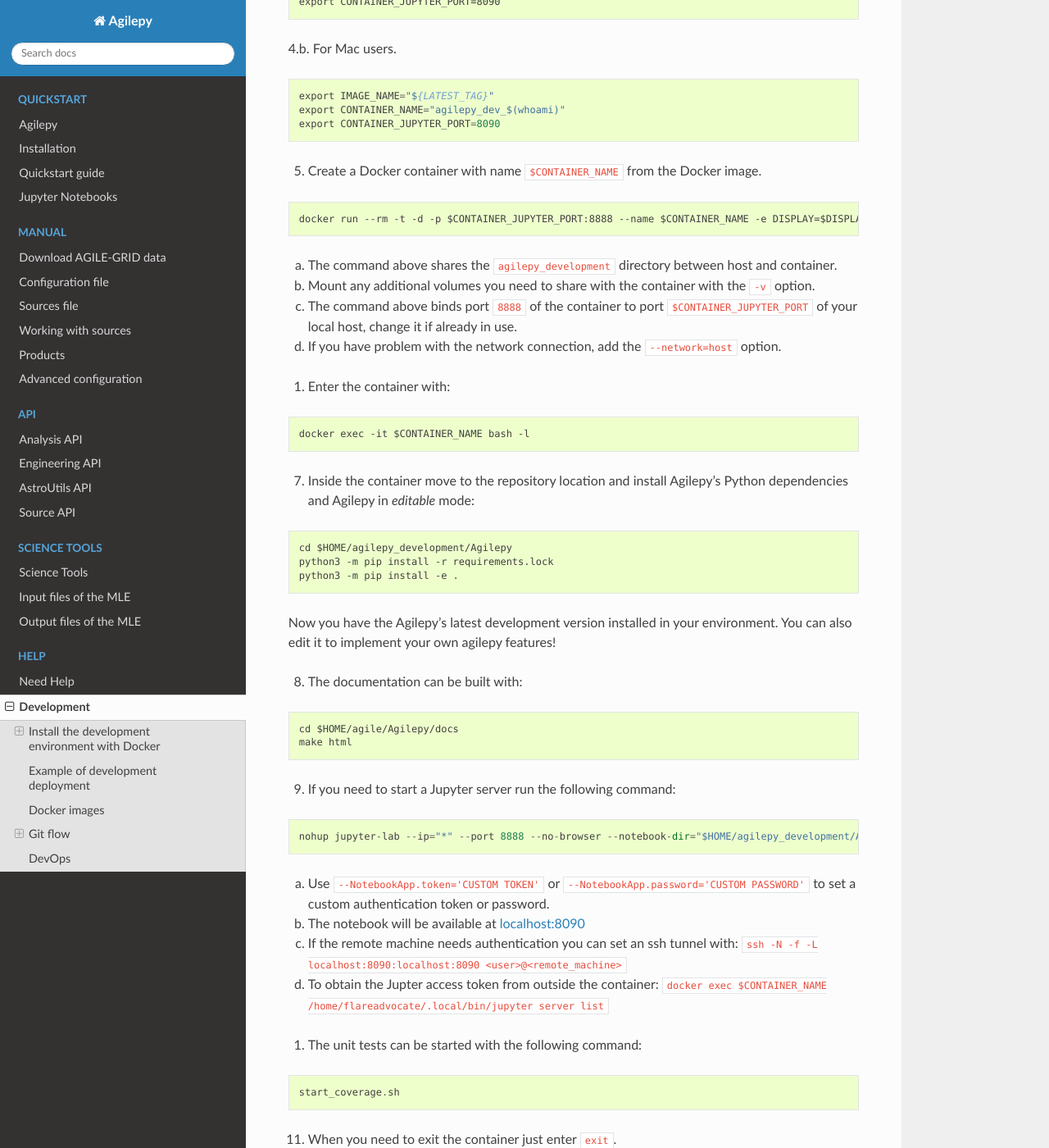
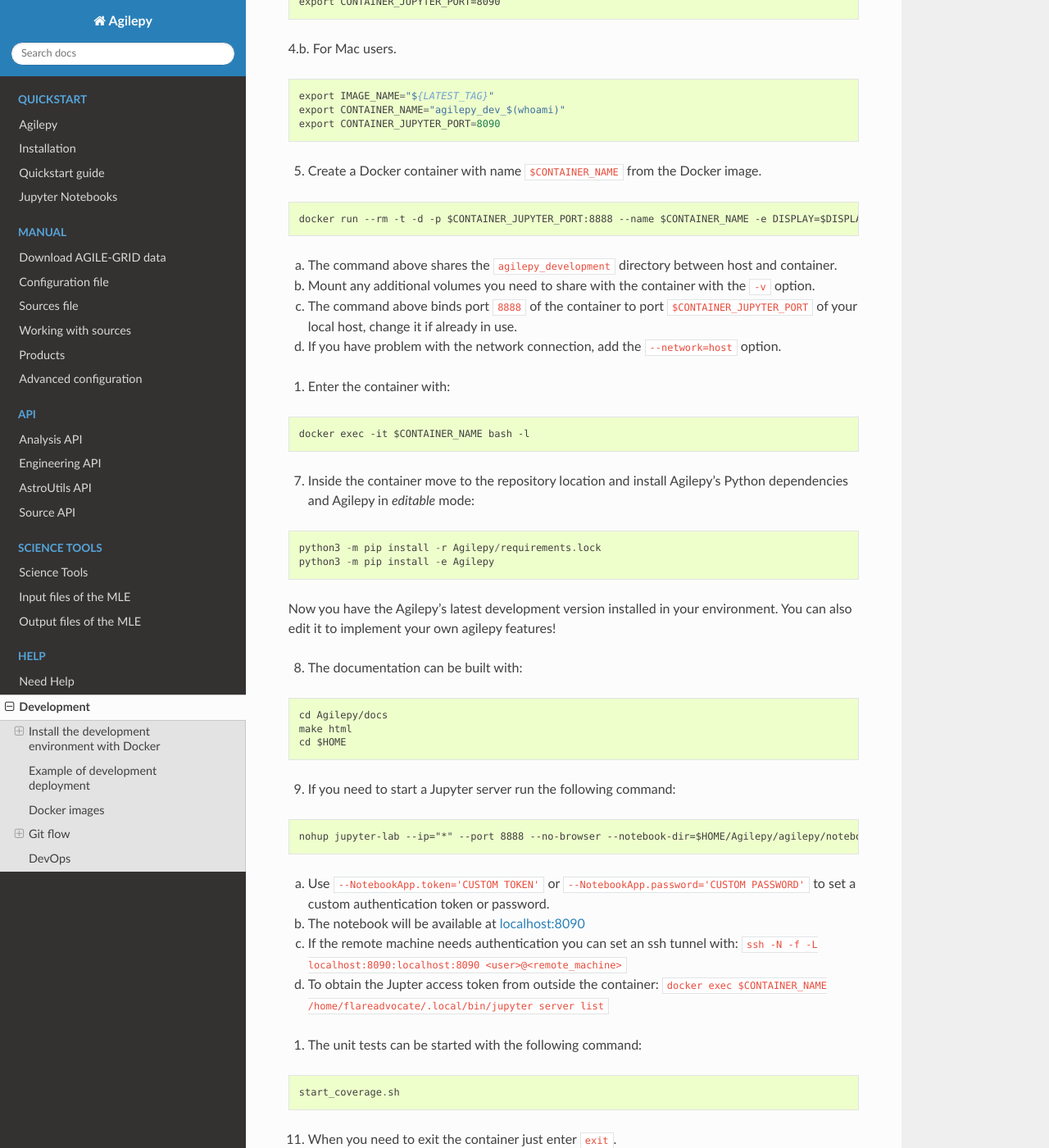
Before and after one commit to AGILESCIENCE/Agilepy, a Sphinx documentation site: the page built from docs/source/help/development.rst, in a window 1280 px wide and 1400 px high, scrolled down 1036 px. Shown: the whole window at 82% size. Built offline with Sphinx 7.4.7 and the Read the Docs theme 2.0.0, drawn with Linux system fonts in a browser that asks for light colours.

Commit message:
Update dev docs

```diff
--- a/docs/source/help/development.rst
+++ b/docs/source/help/development.rst
@@ -59,7 +59,8 @@
 
 .. code-block::
 
-    docker run --rm -t -d -p $CONTAINER_JUPYTER_PORT:8888 --name $CONTAINER_NAME -e DISPLAY=$DISPLAY -v /tmp/.X11-unix:/tmp/.X11-unix:rw -v $(pwd):/home/flareadvocate/agile agilescience/agilepy-recipe:$IMAGE_NAME
+
+    docker run --rm -t -d -p $CONTAINER_JUPYTER_PORT:8888 --name $CONTAINER_NAME -e DISPLAY=$DISPLAY -v /tmp/.X11-unix:/tmp/.X11-unix:rw -v $(pwd)/Agilepy:/home/flareadvocate/Agilepy agilescience/agilepy-recipe:$IMAGE_NAME
 
 
 a. The command above shares the :code:`agilepy_development` directory between host and container.
@@ -77,9 +78,8 @@
 
 .. code-block::
 
-    cd $HOME/agilepy_development/Agilepy
-    python3 -m pip install -r requirements.lock
-    python3 -m pip install -e .
+    python3 -m pip install -r Agilepy/requirements.lock
+    python3 -m pip install -e Agilepy
 
 Now you have the Agilepy's latest development version installed in your environment.
 You can also edit it to implement your own agilepy features!
@@ -88,14 +88,15 @@
 
 .. code-block::
 
-    cd $HOME/agile/Agilepy/docs
+    cd Agilepy/docs
     make html
+    cd $HOME
 
 9. If you need to start a Jupyter server run the following command:
 
 ::
 
-    nohup jupyter-lab --ip="*" --port 8888 --no-browser --notebook-dir="$HOME/agilepy_development/Agilepy/agilepy/notebooks" > jupyterlab_start.log 2>&1 &
+    nohup jupyter-lab --ip="*" --port 8888 --no-browser --notebook-dir=$HOME/Agilepy/agilepy/notebooks > jupyterlab_start.log 2>&1 &
 
 
 a. Use :code:`--NotebookApp.token='CUSTOM TOKEN'` or :code:`--NotebookApp.password='CUSTOM PASSWORD'` to set a custom authentication token or password.
```
